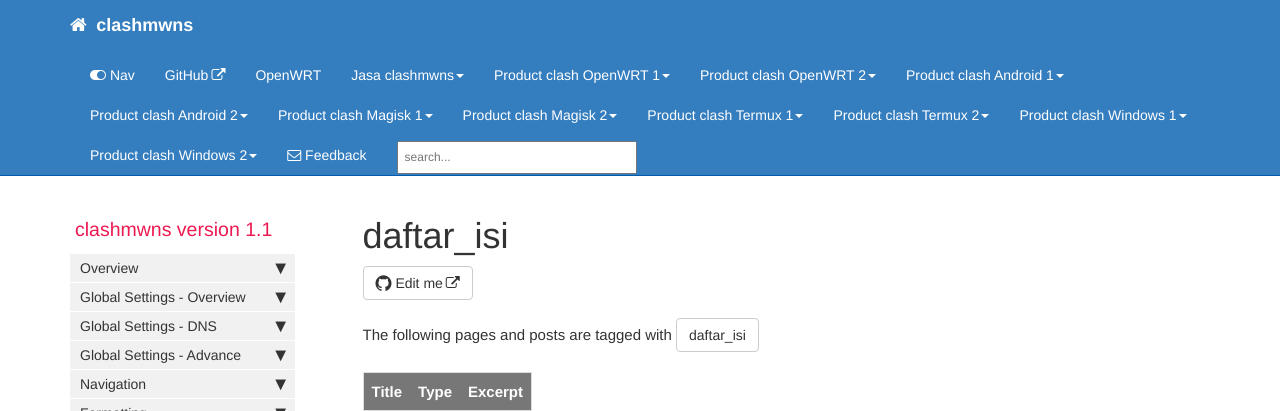
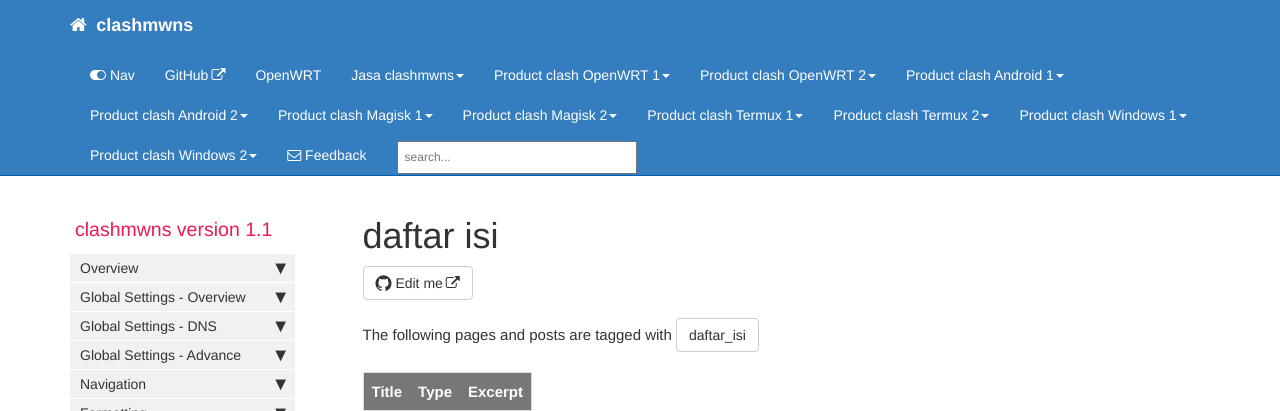
Before and after one commit to mwnsofficial/clashmwns, a Jekyll site: the page built from pages/tags/tag_daftar_isi.md, in a window 1280 px wide. Shown: the top 411 px of the page. Built offline with Jekyll 4.4.1, drawn with Linux system fonts in a browser that asks for light colours; comment, search, counter and statistics services are not loaded.

```diff
--- a/pages/tags/tag_daftar_isi.md
+++ b/pages/tags/tag_daftar_isi.md
@@ -1,5 +1,5 @@
 ---
-title: "daftar_isi"
+title: "daftar isi"
 tagName: daftar_isi
 search: exclude
 permalink: tag_daftar_isi.html
```
